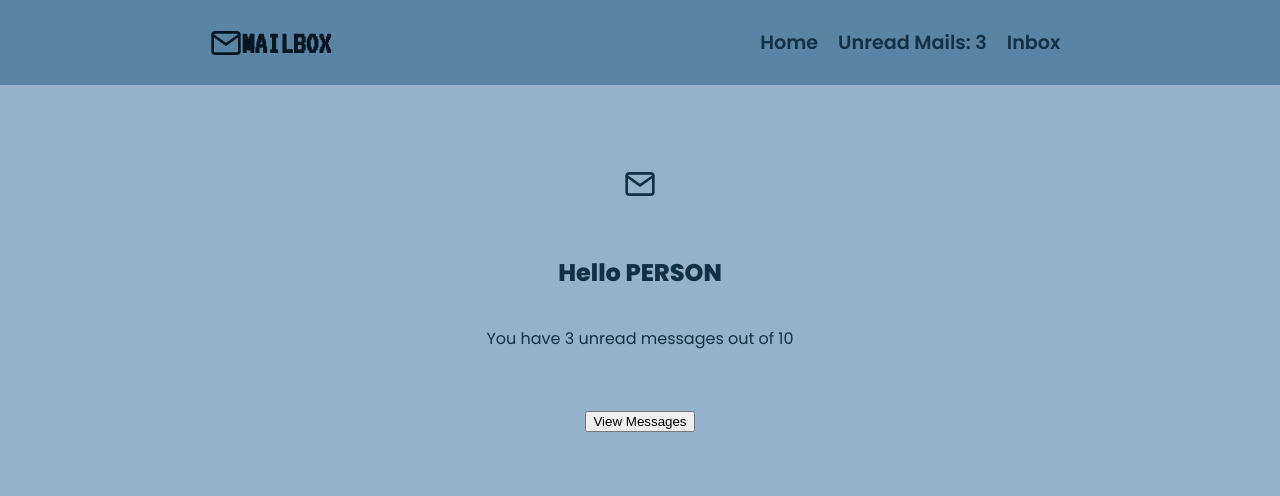
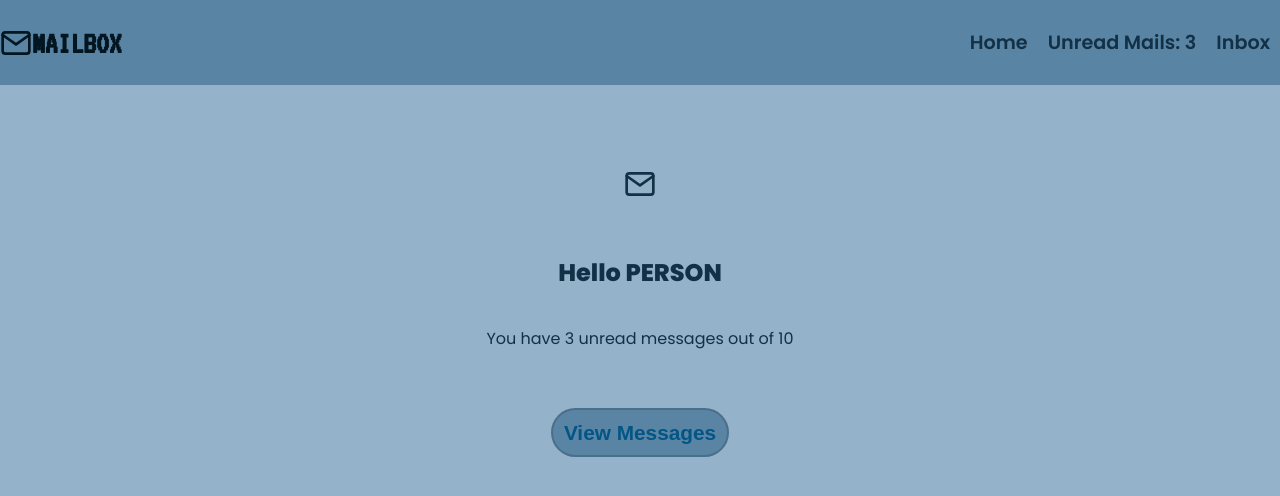
Before and after one commit to NATASHA-ct/MAILBOX-APP, a React (Create React App) app in the folder frontend/: page / in a window 1280 px wide. Shown: the top 496 px of the page. Built offline with nearby package versions, Linux system fonts and the light colour scheme; no server answers.

Commit message:
Add stylesheets for each page

```diff
--- a/frontend/package.json
+++ b/frontend/package.json
@@ -1 +1 @@
-{"proxy":"http://localhost:4000","name":"frontend","version":"0.1.0","private":true,"dependencies":{"@fortawesome/fontawesome-svg-core":"^6.2.1","@fortawesome/free-solid-svg-icons":"^6.2.1","@fortawesome/react-fontawesome":"^0.2.0","@testing-library/jest-dom":"^5.16.5","@testing-library/react":"^13.4.0","@testing-library/user-event":"^13.5.0","react":"^18.2.0","react-dom":"^18.2.0","react-icons":"^4.7.1","react-scripts":"5.0.1","web-vitals":"^2.1.4"},"scripts":{"start":"react-scripts start","build":"react-scripts build","test":"react-scripts test","eject":"react-scripts eject"},"eslintConfig":{"extends":["react-app","react-app/jest"]},"browserslist":{"production":[">0.2%","not dead","not op_mini all"],"development":["last 1 chrome version","last 1 firefox version","last 1 safari version"]}}
+{"proxy":"http://localhost:4000","name":"frontend","version":"0.1.0","private":true,"dependencies":{"@fortawesome/fontawesome-svg-core":"^6.2.1","@fortawesome/free-solid-svg-icons":"^6.2.1","@fortawesome/react-fontawesome":"^0.2.0","@testing-library/jest-dom":"^5.16.5","@testing-library/react":"^13.4.0","@testing-library/user-event":"^13.5.0","react":"^18.2.0","react-dom":"^18.2.0","react-icons":"^4.7.1","react-scripts":"5.0.1","react-transition-group":"^4.4.5","web-vitals":"^2.1.4"},"scripts":{"start":"react-scripts start","build":"react-scripts build","test":"react-scripts test","eject":"react-scripts eject"},"eslintConfig":{"extends":["react-app","react-app/jest"]},"browserslist":{"production":[">0.2%","not dead","not op_mini all"],"development":["last 1 chrome version","last 1 firefox version","last 1 safari version"]}}
--- a/frontend/src/components/Navbar.css
+++ b/frontend/src/components/Navbar.css
@@ -1,7 +1,7 @@
 nav {
   display: flex;
   align-items: center;
-  justify-content: space-around;
+  justify-content: space-between;
   position: fixed;
   background: #5a84a3;
   top: 0;
--- a/frontend/src/components/Navbar.js
+++ b/frontend/src/components/Navbar.js
@@ -1,5 +1,7 @@
 import { FiMail } from "react-icons/fi";
-import "./Navbar.css"
+import "./Navbar.css";
+import { Link } from "react-router-dom";
+
 
 const Navbar = () => {
   return (
@@ -9,9 +11,9 @@ const Navbar = () => {
         MAILBOX
       </h1>
       <div className="links">
-        <a href="/">Home</a>
-        <a href="/">Unread Mails: 3</a>
-        <a href="/Inbox">Inbox</a>
+        <Link to="/">Home</Link>
+        <Link to="/">Unread Mails: 3</Link>
+        <Link to="/Inbox">Inbox</Link>
       </div>
     </nav>
   );
--- a/frontend/src/index.css
+++ b/frontend/src/index.css
@@ -5,6 +5,9 @@
 :root {
   --primary: #133146;
   --error: #81072e;
+}
+html {
+  scroll-behavior: smooth;
 }
 body {
   background: #94b2c9;
@@ -27,3 +30,21 @@ body {
   padding-bottom: 8em;
   margin-top: 9em;
 }
+
+.fade-enter {
+  opacity: 0;
+}
+
+.fade-enter-active {
+  opacity: 1;
+  transition: opacity 100ms ease-in;
+}
+
+.fade-exit {
+  opacity: 1;
+}
+
+.fade-exit-active {
+  opacity: 0;
+  transition: opacity 100ms ease-in;
+}
--- a/frontend/src/pages/Home/Home.css
+++ b/frontend/src/pages/Home/Home.css
@@ -4,9 +4,18 @@
   align-items: center;
 }
 
-.toInbox{
+.toInbox button {
+    background: #5a84a3;
+    border: 2px solid #02121f2e;
+    padding: 0.5em;
+    border-radius: 26px;
     margin-top: 2em;
-    font-size: 1.2em;
+    font-size: 1.3em;
     font-weight: bold;
     color: rgb(3, 85, 133);
 }
+
+.toInbox button:hover {
+    background: #075786;
+    color: #0390cc;
+}
--- a/frontend/src/pages/Home/Home.js
+++ b/frontend/src/pages/Home/Home.js
@@ -1,6 +1,7 @@
 import React, { useState, useEffect } from "react";
 import { Link } from "react-router-dom";
 import { FiMail } from "react-icons/fi";
+import { CSSTransition } from "react-transition-group";
 import "./Home.css";
 // import axios from "axios";
 
@@ -23,14 +24,18 @@ const Home = () => {
      }, []);
 
   return (
+    <CSSTransition in={true} timeout={300}>
       <div className="homepage page">
-      <h1><FiMail /></h1>
+        <h1>
+          <FiMail />
+        </h1>
         <h2>Hello PERSON</h2>
         <p>You have 3 unread messages out of 10</p>
         <Link to="/Inbox" className="toInbox">
           <button>View Messages</button>
         </Link>
       </div>
+    </CSSTransition>
   );
 }
 
--- a/frontend/src/pages/Inbox/Inbox.css
+++ b/frontend/src/pages/Inbox/Inbox.css
@@ -5,7 +5,7 @@
 }
 
 .msgs-container{
-    border: 2px solid #7a838b;
+    border: 2px solid #7d8e9d;
     border-radius: 5px;
     width: 70%;
     margin: 0 auto;
--- a/frontend/src/pages/Inbox/Inbox.js
+++ b/frontend/src/pages/Inbox/Inbox.js
@@ -1,6 +1,7 @@
 import React, { useState, useEffect } from "react";
 import { Link } from "react-router-dom";
 import "./Inbox.css";
+import { CSSTransition } from "react-transition-group";
 
 const Inbox = () => {
   const [messages, setMessages] = useState(null);
@@ -19,6 +20,7 @@ const Inbox = () => {
   }, []);
 
   return (
+    <CSSTransition in={true} timeout={300}>
       <div className="Inboxpage page">
         <h2 className="pageTittle">INBOX</h2>
         {messages && messages.map((message)=>(
@@ -34,6 +36,7 @@ const Inbox = () => {
         ))}
 
       </div>
+    </CSSTransition>
   );
 };
 
--- a/frontend/src/pages/Message/Message.js
+++ b/frontend/src/pages/Message/Message.js
@@ -1,5 +1,7 @@
 import React, { useState, useEffect } from "react";
 import { Link } from "react-router-dom";
+import { CSSTransition } from "react-transition-group";
+import "./Message.css"
 
 const Message = () => {
   const [messages, setMessages] = useState(null);
@@ -18,6 +20,7 @@ const Message = () => {
   }, []);
 
   return (
+    <CSSTransition in={true} timeout={300} classNames="fade">
       <div className="Inboxpage page">
         <h2>INBOX</h2>
         {messages &&
@@ -32,6 +35,7 @@ const Message = () => {
             </div>
           ))}
       </div>
+    </CSSTransition>
   );
 };
 
```
Also changed, not shown: frontend/src/pages/Message/Message.css (added), 1 other file (tests, documents, lock files or other folders). Lines whose indentation alone changed are shown as unchanged.
